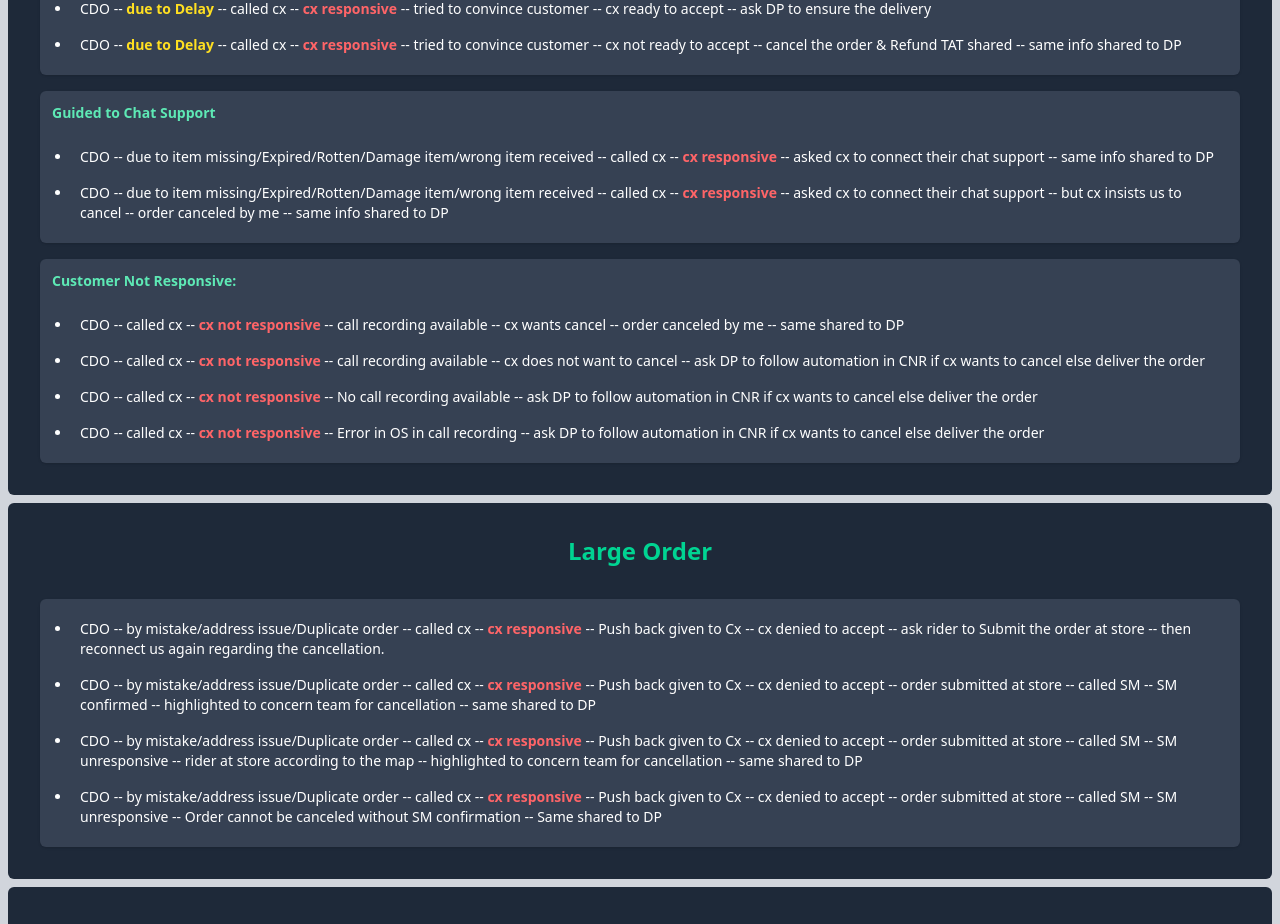
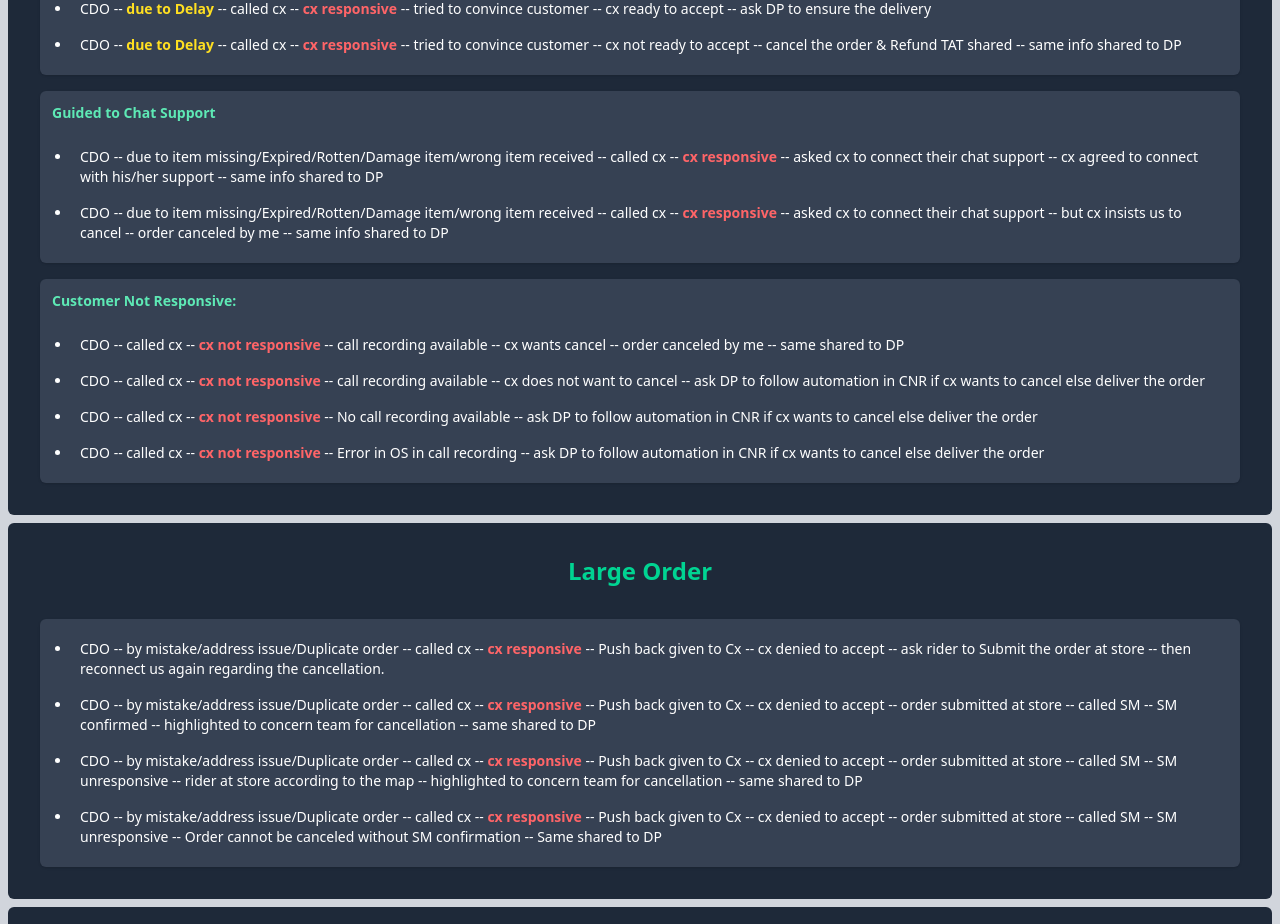
Before and after one commit to Code-with-Sahani/Blinket-DP, a React (Vite) app: page / in a window 1280 px wide. Shown: the part 2880-3804 px from the top of the page. Built offline with nearby package versions, Linux system fonts and the light colour scheme.

Commit message:
Update CDO.jsx

```diff
--- a/src/Components/CDO.jsx
+++ b/src/Components/CDO.jsx
@@ -71,7 +71,7 @@ const CDO = () => {
                 <div className="p-3 bg-gray-700 rounded-md shadow">
                     <h3 className="text-md font-semibold text-emerald-300 mb-4">Guided to Chat Support</h3>
                     <ul className="list-disc pl-5">
-                        <li className='p-2'>CDO -- due to item missing/Expired/Rotten/Damage item/wrong item received -- called cx -- <strong className='text-red-400'>cx responsive</strong> -- asked cx to connect their chat support -- same info shared to DP</li>
+                        <li className='p-2'>CDO -- due to item missing/Expired/Rotten/Damage item/wrong item received -- called cx -- <strong className='text-red-400'>cx responsive</strong> -- asked cx to connect their chat support -- cx agreed to connect with his/her support -- same info shared to DP</li>
                         <li className='p-2'>CDO -- due to item missing/Expired/Rotten/Damage item/wrong item received -- called cx -- <strong className='text-red-400'>cx responsive</strong> -- asked cx to connect their chat support -- but cx insists us to cancel -- order canceled by me -- same info shared to DP</li>
                     </ul>
                 </div>
```
